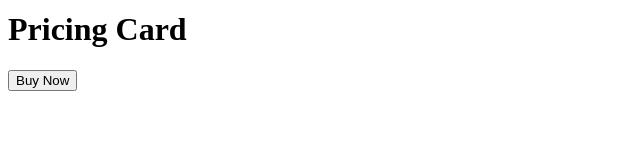
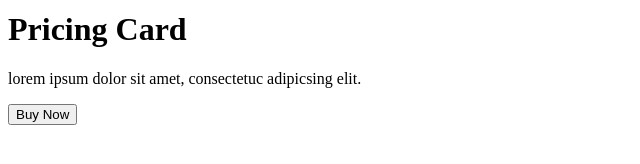
Before and after one commit to acciojob/pricing-card-ArmanHussain786, a website: page main.html in a window 1280 px wide. Shown: the part 322-486 px from the top of the page, without its empty margins (0-640 px from the left). Drawn offline with Linux system fonts and the light colour scheme.

Commit message:
created a submission

```diff
--- a/main.html
+++ b/main.html
@@ -12,6 +12,7 @@
 	<div>
 		<img src="https://storage.googleapis.com/acciojob-open-file-collections/pricing-card.png" alt="This is an image" >
 		<h1>Pricing Card</h1>
+		<p>lorem ipsum dolor sit amet, consectetuc adipicsing elit.</p>
 		<button>Buy Now</button>
 	</div>
 
```
